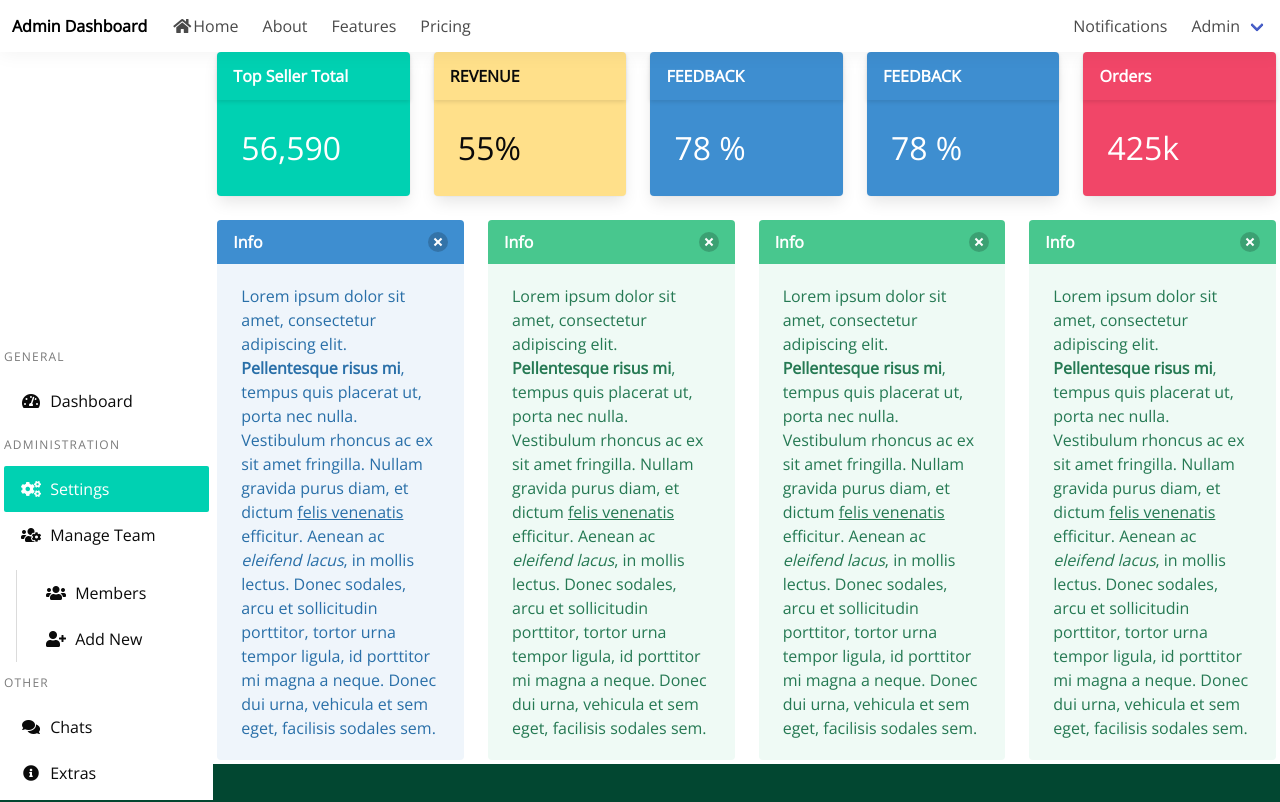
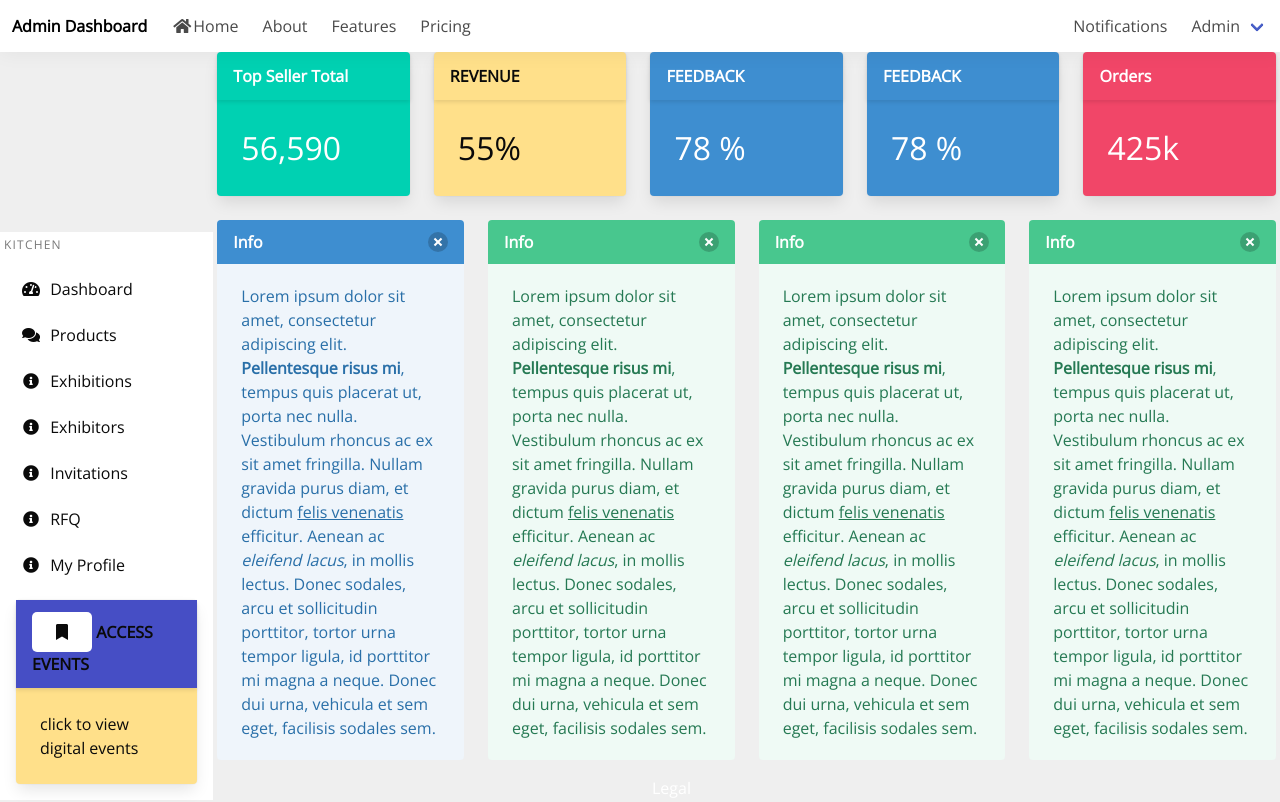
Before and after one commit to Emilsone/Meal-dashboard, a Vue app: page / in a window 1280 px wide. Shown: the top 802 px of the page. Built offline with nearby package versions, Linux system fonts and the light colour scheme.

Commit message:
create sidebar

```diff
--- a/src/App.vue
+++ b/src/App.vue
@@ -26,6 +26,7 @@ export default {
 
 #app {
   font-family: "Open Sans", sans-serif;
+   background-color: #efefef;
 }
 
 .px-1,
--- a/src/components/Footer.vue
+++ b/src/components/Footer.vue
@@ -27,39 +27,6 @@ export default {
 };
 </script>
 <style scoped>
-.footer {
-  background-color: #086858;
-}
-.input {
-  background-color: #085838;
-  border: 0px;
-}
-.line {
-  margin: 20px;
-  width: 95%;
-  background-color: darkgrey;
-}
-.columns {
-  padding-left: 20px;
-  padding-top: 60px;
-}
-li {
-  line-height: 45px;
-  font-size: 14px;
-}
-.links {
-  font-size: 25px;
-  font-weight: 100;
-}
-.second-footer {
-  background-color: #024731;
-  height: 29vh;
-}
-.underline {
-  float: left;
-}
-.footer-links {
-  display: inline-block;
-  padding: 1.2rem;
-}
+
+
 </style>
--- a/src/components/Main.vue
+++ b/src/components/Main.vue
@@ -2,6 +2,10 @@
   <main>
     <section>
       <div class="columns is-variable is-0">
+
+
+
+
         <div
           class="column is-10-desktop is-offset-2-desktop is-9-tablet is-offset-3-tablet is-12-mobile"
         >
--- a/src/components/Nav.vue
+++ b/src/components/Nav.vue
@@ -65,7 +65,7 @@
       <div class="menu-container px-1 has-background-white">
         <div class="menu-wrapper py-1">
           <aside class="menu">
-            <p class="menu-label has-text-lighter">General</p>
+            <p class="menu-label has-text-lighter">Kitchen</p>
             <ul class="menu-list">
               <li>
                 <a href="#" class="has-text-black">
@@ -74,50 +74,60 @@
                 >
               </li>
             </ul>
-            <p class="menu-label has-text-lighter">Administration</p>
-            <ul class="menu-list">
-              <li>
-                <a href="#" class="is-active has-background-primary">
-                  <i class="fas fa-cogs icon"></i>
-                  Settings</a
-                >
-              </li>
-              <li>
-                <a href="#" class="has-text-black">
-                  <i class="fas fa-users-cog icon"></i>
-                  Manage Team</a
-                >
-                <ul>
-                  <li>
-                    <a href="#" class="has-text-black">
-                      <i class="fas fa-users icon"></i>
-                      Members</a
-                    >
-                  </li>
-                  <li>
-                    <a href="#" class="has-text-black">
-                      <i class="fas fa-user-plus icon"></i>
-                      Add New</a
-                    >
-                  </li>
-                </ul>
-              </li>
-            </ul>
-            <p class="menu-label has-text-lighter">Other</p>
             <ul class="menu-list">
               <li>
                 <a href="#" class="has-text-black">
                   <i class="fas fa-comments icon"></i>
-                  Chats</a
+                  Products</a
                 >
               </li>
               <li>
                 <a href="#" class="has-text-black">
                   <i class="fas fa-info-circle icon"></i>
-                  Extras</a
+                  Exhibitions</a
+                >
+              </li>
+              <li>
+                <a href="#" class="has-text-black">
+                  <i class="fas fa-info-circle icon"></i>
+                  Exhibitors</a
+                >
+              </li>
+              <li>
+                <a href="#" class="has-text-black">
+                  <i class="fas fa-info-circle icon"></i>
+                  Invitations</a
+                >
+              </li>
+              <li>
+                <a href="#" class="has-text-black">
+                  <i class="fas fa-info-circle icon"></i>
+                  RFQ</a
+                >
+              </li>
+              <li>
+                <a href="#" class="has-text-black">
+                  <i class="fas fa-info-circle icon"></i>
+                  My Profile</a
                 >
               </li>
             </ul>
+
+            <div class="column">
+              <div class="card has-background-warning has-text-black">
+                <div class="card-header">
+                  <div class="card-header-title has-text-black is-uppercase" id="card-header">
+                    <a href="#" class="has-text-black">
+                      <i class="fas fa-bookmark icon"></i>
+                      Access Events </a
+                    >
+                  </div>
+                </div>
+                <div class="card-content">
+                  <p class="is-size-">click to view digital events</p>
+                </div>
+              </div>
+            </div>
           </aside>
         </div>
       </div>
@@ -130,5 +140,14 @@ export default {
 };
 </script>
 <style scoped>
+.fa-bookmark{
+  background-color: white;
+ padding: 20px 30px;
+ border-radius: 5px;
+}
+#card-header{
+  background-color: rgb(70, 78, 197);
+
+}
 
 </style>
```
